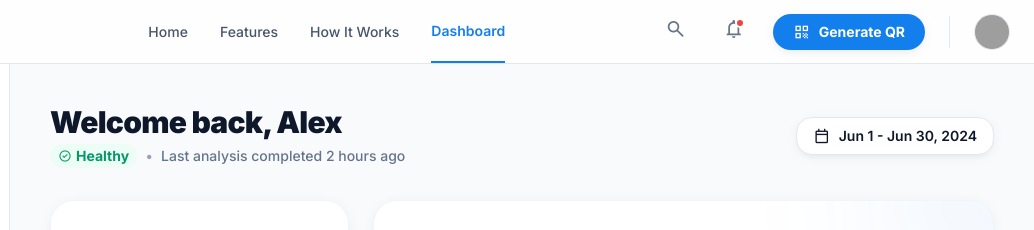
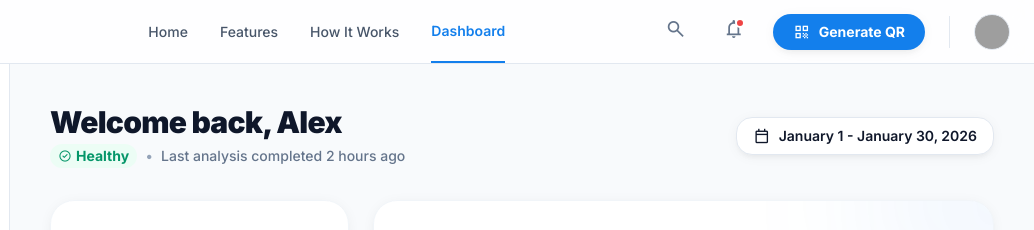
Before and after one commit to ATAL-BIHARI-SHUKLA/HealthGuard_AI, a plain HTML site: page Dashboard.html in a window 1280 px wide. Shown: the top 230 px of the page, 246-1280 px from the left. Drawn offline with nearby package versions, Linux system fonts and the light colour scheme; grey boxes are pictures that could not be loaded.

Commit message:
date change

```diff
--- a/Dashboard.html
+++ b/Dashboard.html
@@ -263,7 +263,7 @@
                 <span class="material-symbols-outlined text-[18px]"
                   >calendar_today</span
                 >
-                Jun 1 - Jun 30, 2024
+                January 1 - January 30, 2026
               </button>
             </div>
           </div>
```
